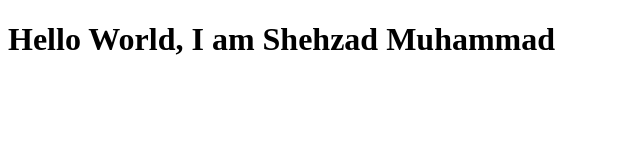
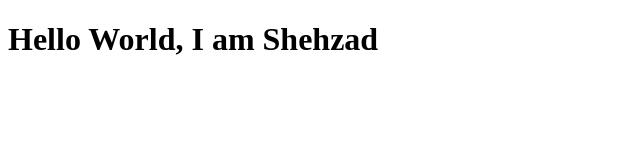
Before and after one commit to shehzad78675/SampleRepo, a website: page index.html in a window 1280 px wide. Shown: the whole page, without its empty margins (0-640 px from the left). Drawn offline with Linux system fonts and the light colour scheme.

Commit message:
Update index.html

```diff
--- a/index.html
+++ b/index.html
@@ -7,6 +7,6 @@
     <title>Document</title>
 </head>
 <body>
-    <h1>Hello World, I am Shehzad Muhammad</h1>
+    <h1>Hello World, I am Shehzad</h1>
 </body>
 </html>
```
